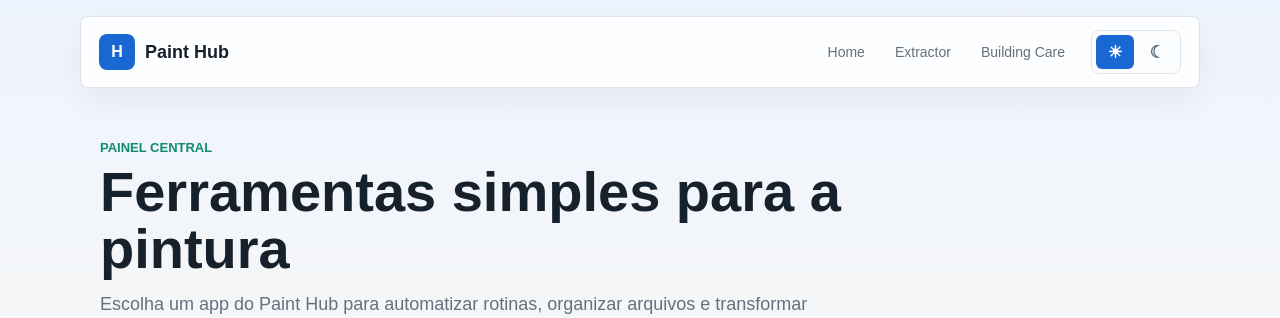
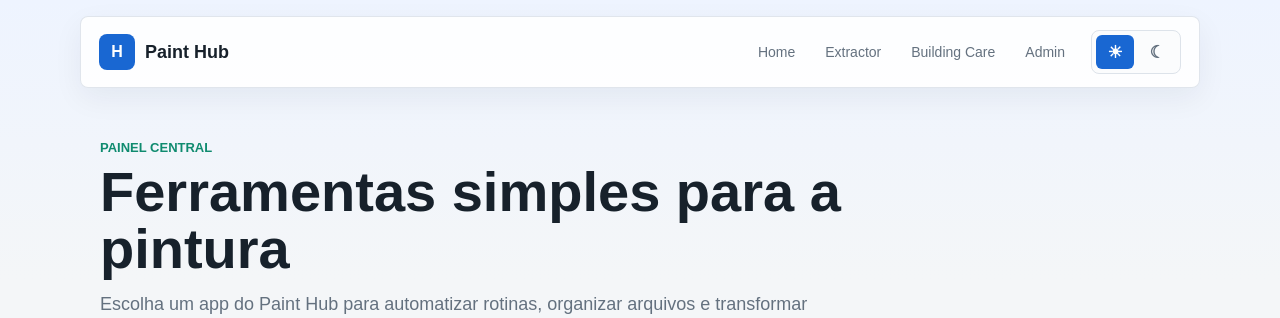
Before and after one commit to hendelsantos/Projeto_Django_HUB, a Django app: page / in a window 1280 px wide. Shown: the top 318 px of the page. Run offline with Django 5.2, Linux system fonts and the light colour scheme.

Commit message:
add admin access link and management settings

```diff
--- a/config/urls.py
+++ b/config/urls.py
@@ -19,6 +19,10 @@ from django.conf import settings
 from django.conf.urls.static import static
 from django.urls import include, path
 
+admin.site.site_header = 'Paint Hub Admin'
+admin.site.site_title = 'Paint Hub Admin'
+admin.site.index_title = 'Painel de gerenciamento'
+
 urlpatterns = [
     path('', include('hub.urls')),
     path('extrator-scanner/', include('extrator_scanner.urls')),
--- a/templates/base.html
+++ b/templates/base.html
@@ -24,6 +24,7 @@
                     <a href="{% url 'hub:home' %}">Home</a>
                     <a href="{% url 'extrator_scanner:index' %}">Extractor</a>
                     <a href="{% url 'zeladoria:index' %}">Building Care</a>
+                    <a href="{% url 'admin:index' %}">Admin</a>
                 </nav>
 
                 <div class="theme-switch" aria-label="Escolher tema">
--- a/zeladoria/admin.py
+++ b/zeladoria/admin.py
@@ -7,6 +7,8 @@ from .models import ChamadoZeladoria
 class ChamadoZeladoriaAdmin(admin.ModelAdmin):
     list_display = ('id', 'titulo', 'solicitante', 'local', 'status', 'ticket_oficial', 'criado_em')
     list_filter = ('status', 'criado_em')
+    list_editable = ('status', 'ticket_oficial')
+    readonly_fields = ('criado_em', 'atualizado_em')
     search_fields = ('titulo', 'solicitante', 'local', 'descricao', 'ticket_oficial')
 
 # Register your models here.
```
Also changed, not shown: 1 other file.
